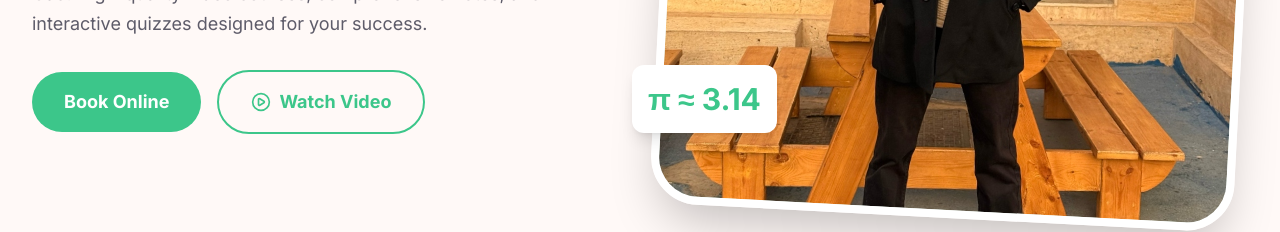
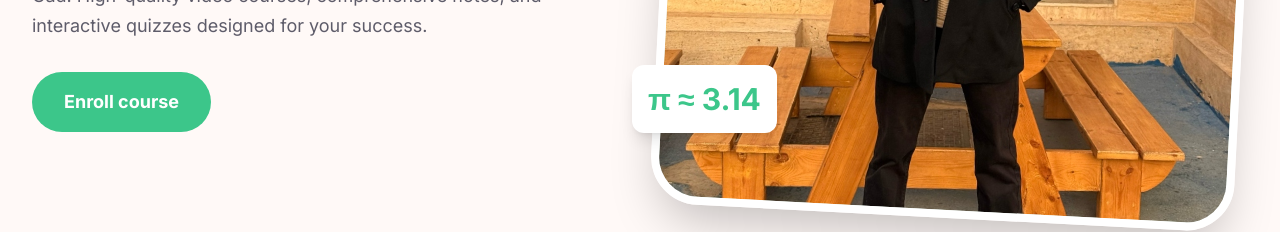
Before and after one commit to mokai2008/michaelmath, a Next.js app: page / in a window 1280 px wide. Shown: the part 590-822 px from the top of the page. Built offline with nearby package versions, Linux system fonts and the light colour scheme; no server answers; the database is empty.

Commit message:
Update hero section button text and remove watch video link

```diff
--- a/app/(public)/page.tsx
+++ b/app/(public)/page.tsx
@@ -75,14 +75,7 @@ export default function Home() {
                   href="/courses"
                   className="bg-primary hover:bg-primary/90 text-white px-8 py-4 rounded-full font-bold text-lg transition-all hover:shadow-lg hover:-translate-y-1 text-center"
                 >
-                  Book Online
-                </Link>
-                <Link
-                  href="#video"
-                  className="border-2 border-primary text-primary hover:bg-primary/5 px-8 py-4 rounded-full font-bold text-lg flex items-center justify-center gap-2 transition-all"
-                >
-                  <PlayCircle className="w-5 h-5" />
-                  Watch Video
+                  Enroll course
                 </Link>
               </motion.div>
             </motion.div>
```
